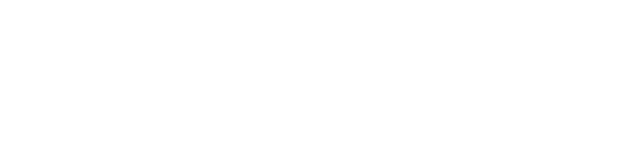
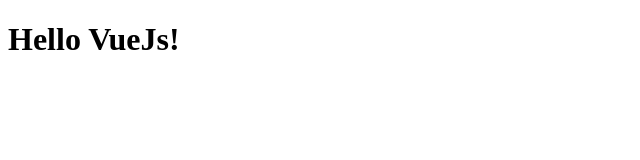
Before and after one commit to StefanoM98/vue-hello, a plain HTML site: page index.html in a window 1280 px wide. Shown: the whole page, without its empty margins (0-640 px from the left). Drawn offline with nearby package versions, Linux system fonts and the light colour scheme.

Commit message:
Add: work done

```diff
--- a/index.html
+++ b/index.html
@@ -9,7 +9,7 @@
 </head>
 <body>
     <div id="app">
-
+        <h1>{{ message }}</h1>
     </div>
 
     <script src="js/script.js"></script>
--- a/js/script.js
+++ b/js/script.js
@@ -1,5 +1,9 @@
 const { createApp } = Vue;
 
 createApp({
-
-}).mount("#app")
+    data() {
+        return {
+            message: "Hello VueJs!"
+        }
+    }
+}).mount("#app");
```
